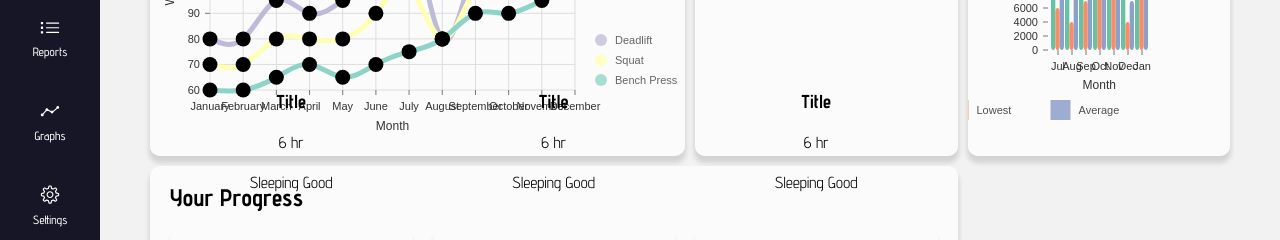
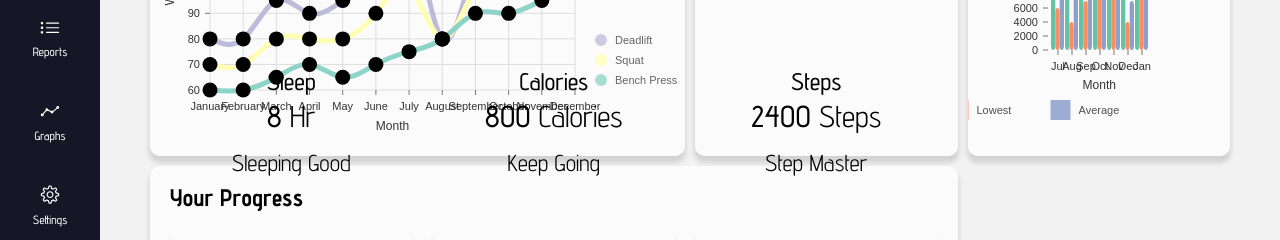
Before and after one commit to VladeanClaudiu/danu-react-web-challenge, a React (Vite) app in the folder danu-react-web-app/: page /athlete/overview in a window 1280 px wide. Both pictures are taken after a click on the button "Login". Shown: the part 553-793 px from the top of the page. Built offline with nearby package versions, Linux system fonts and the light colour scheme.

Commit message:
completed radial components some resizing still required

```diff
--- a/danu-react-web-app/src/App.css
+++ b/danu-react-web-app/src/App.css
@@ -366,14 +366,25 @@ body {
   box-shadow: 0px 6px  5px 1px rgba(0, 0, 0, 0.13)
 }
 
-.sleep-radial-title {
+.radial-title {
   margin: 20px 0 0 20px;
-  background-position: center;
-  background-image: url(./assets/sleep.svg);
   height: 50px;
   width: 50px;
   background-repeat: no-repeat;
   background-position-x: 10;
+  background-position: center;
+}
+
+.sleep {
+  background-image: url(./assets/sleep.svg);
+}
+
+.calories {
+  background-image: url(./assets/burn.svg);
+}
+
+.steps {
+  background-image: url(./assets/foot.svg);
 }
 
 .radial-data {
@@ -382,6 +393,29 @@ body {
   margin-top: -230px;
 }
 
+.radial-data-title {
+  font-size: 24px;
+  font-weight: 500;
+  margin: 0;
+}
+
+.radial-data-title::first-letter {
+  text-transform: capitalize;
+}
+
+.radial-data-data {
+  font-size: 30px;
+  margin: 10px 0 10px 0;
+  font-weight: 400;
+}
+
+.radial-data-data span {
+  font-weight: 500;
+}
+
+.radial-data-guide {
+  font-size: 23px;
+}
 
 /*Athlete activity component style ---------------------------------------------------*/
 
--- a/danu-react-web-app/src/charts/RadialGuage.jsx
+++ b/danu-react-web-app/src/charts/RadialGuage.jsx
@@ -1,11 +1,13 @@
 import { ResponsiveRadialBar } from '@nivo/radial-bar'
 
 const RadialGuage = (props) => {
-    const {data} = props;
-    console.log(data)
+    const {data, title, guide} = props;
+    const dataAmout = data[0].data[1].y
+    const dataType = data[0].data[1].x
+
     return (
         <>
-            <div className='sleep-radial-title'>   </div>
+            <div className={`${title} radial-title`}>   </div>
             <ResponsiveRadialBar
                 data={data}
                 valueFormat=">-.2f"
@@ -24,9 +26,9 @@ const RadialGuage = (props) => {
                 legends={[]}
             />
             <div className='radial-data'>
-                <h3 className='radial-data-title'>Title</h3>
-                <p className="data">6 hr</p>
-                <p className='data-guide'>Sleeping Good</p>
+                <h3 className='radial-data-title'>{title}</h3>
+                <p className="radial-data-data"><span>{dataAmout}</span> {dataType}</p>
+                <p className='radial-data-guide'>{guide}</p>
             </div>
         </>
     )
--- a/danu-react-web-app/src/components/AthleteOverview.jsx
+++ b/danu-react-web-app/src/components/AthleteOverview.jsx
@@ -2,9 +2,14 @@ import Bar from "../charts/Bar"
 import RadialBar from "../charts/RadialBar"
 import LineChart from "../charts/LineChart"
 import RadialGuage from "../charts/RadialGuage"
-import data from '../data/sleepGuageData'
+import {sleepData, calorieData, stepsData} from '../data/sleepGuageData'
 
 function AthleteOverview(props) {
+    const sleepRadialData = sleepData();
+    const calorieRadialData = calorieData();
+    const stepsRadialData = stepsData();
+
+    console.log(sleepRadialData)
     return (
         <div className="athlete-overview">
             <h1>Dashboard</h1>
@@ -26,17 +31,23 @@ function AthleteOverview(props) {
                 <div className="radial-charts">
                     <div className="sleep-radial-chart">
                         {<RadialGuage
-                            data = {data}
+                            data = {sleepRadialData}
+                            title = {"sleep"}
+                            guide = {"Sleeping Good"}
                             />}
                     </div>
                     <div className="sleep-radial-chart">
                         {<RadialGuage
-                            data = {data}
+                            data = {calorieRadialData}
+                            title = {"calories"}
+                            guide = {"Keep Going"}
                             />}
                     </div>
                     <div className="sleep-radial-chart">
                         {<RadialGuage
-                            data = {data}
+                            data = {stepsRadialData}
+                            title = {"steps"}
+                            guide = {"Step Master"}
                             />}
                     </div>
 
--- a/danu-react-web-app/src/data/lineData.js
+++ b/danu-react-web-app/src/data/lineData.js
@@ -153,7 +153,7 @@ export default [
       },
       {
         x: "November",
-        y: 25,
+        y: 15,
       },
       {
         x: "December",
--- a/danu-react-web-app/src/data/sleepGuageData.js
+++ b/danu-react-web-app/src/data/sleepGuageData.js
@@ -1,15 +1,59 @@
-export default [
+export function sleepData() {
+  const sleepDataArray = [
     {
       id: "Sleep",
       data: [
         {
-        x: "Awake",
+          x: "Awake-HR",
           y: 2,
         },
         {
-        x: "Sleep",
+          x: "Hr",
           y: 8,
         },
       ],
     },
   ];
+
+  return sleepDataArray;
+}
+
+export function calorieData() {
+  const calorieDataArray = [
+    {
+      id: "Calorie",
+      data: [
+        {
+          x: "Allowance",
+          y: 400,
+        },
+        {
+          x: "Calories",
+          y: 800,
+        },
+      ],
+    },
+  ];
+
+  return calorieDataArray;
+}
+
+export function stepsData() {
+  const stepsDataArray = [
+    {
+      id: "Calorie",
+      data: [
+        {
+          x: "Goal",
+          y: 1600,
+        },
+        {
+          x: "Steps",
+          y: 2400,
+        },
+      ],
+    },
+  ];
+
+  return stepsDataArray;
+}
```
Also changed, not shown: danu-react-web-app/src/assets/burn.svg (added). Lines whose indentation alone changed are shown as unchanged.
